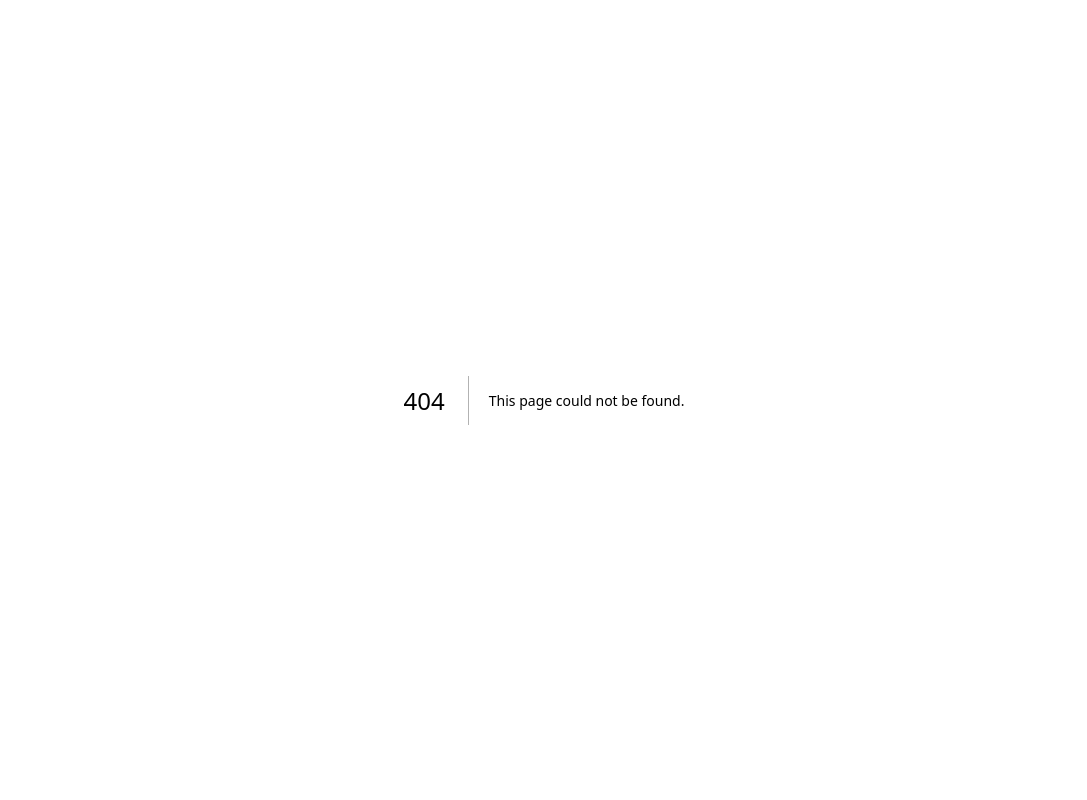
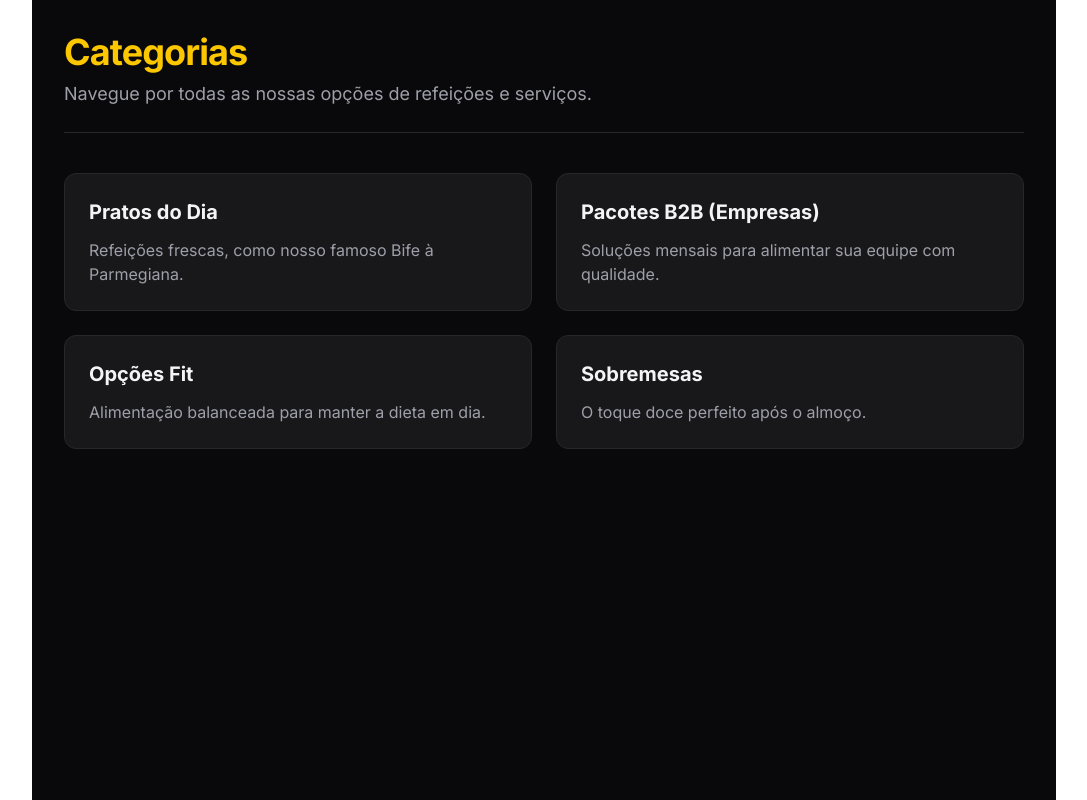
Before and after one commit to Gaulnews/caseirinhas-tata-next, a Next.js app: page /categorias in a window 1280 px wide. Before the commit this address had no page. Shown: the whole page, without its empty margins (96-1183 px from the left). Built offline with nearby package versions, Linux system fonts and the light colour scheme.

Commit message:
Create CategoriasPage with SEO and categories
This page displays meal categories with SEO metadata.

```diff
--- /dev/null
+++ b/src/app/categorias/page.tsx
@@ -0,0 +1,39 @@
+import { Metadata } from 'next';
+import Link from 'next/link';
+
+// SEO Avançado injetado no Head da página
+export const metadata: Metadata = {
+  title: 'Categorias de Refeições | Caseirinhas da Tatá',
+  description: 'Explore nossas categorias: Pratos do Dia, Pacotes Corporativos (B2B), Opções Fit e Sobremesas. Comida caseira com entrega rápida.',
+  keywords: ['marmitex', 'almoço corporativo', 'comida caseira', 'delivery', 'cardápio do dia'],
+  alternates: { canonical: 'https://caseirinhasdatata.shop/categorias' },
+};
+
+const categorias = [
+  { nome: 'Pratos do Dia', slug: 'pratos-do-dia', desc: 'Refeições frescas, como nosso famoso Bife à Parmegiana.' },
+  { nome: 'Pacotes B2B (Empresas)', slug: 'pacotes-b2b', desc: 'Soluções mensais para alimentar sua equipe com qualidade.' },
+  { nome: 'Opções Fit', slug: 'opcoes-fit', desc: 'Alimentação balanceada para manter a dieta em dia.' },
+  { nome: 'Sobremesas', slug: 'sobremesas', desc: 'O toque doce perfeito após o almoço.' }
+];
+
+export default function CategoriasPage() {
+  return (
+    <main className="min-h-screen bg-zinc-950 text-gray-100 p-8 max-w-5xl mx-auto font-sans">
+      <header className="mb-10 border-b border-zinc-800 pb-6">
+        <h1 className="text-4xl font-bold text-yellow-400 tracking-tight">Categorias</h1>
+        <p className="text-zinc-400 mt-2 text-lg">Navegue por todas as nossas opções de refeições e serviços.</p>
+      </header>
+
+      <div className="grid grid-cols-1 md:grid-cols-2 gap-6">
+        {categorias.map((cat) => (
+          <Link href={`/categorias/${cat.slug}`} key={cat.slug} className="block group">
+            <div className="bg-zinc-900 border border-zinc-800 rounded-xl p-6 h-full transition-all duration-300 hover:border-yellow-400 hover:bg-zinc-800/50">
+              <h2 className="text-xl font-bold text-zinc-100 group-hover:text-yellow-400 transition-colors">{cat.nome}</h2>
+              <p className="text-zinc-400 mt-3">{cat.desc}</p>
+            </div>
+          </Link>
+        ))}
+      </div>
+    </main>
+  );
+}
```
